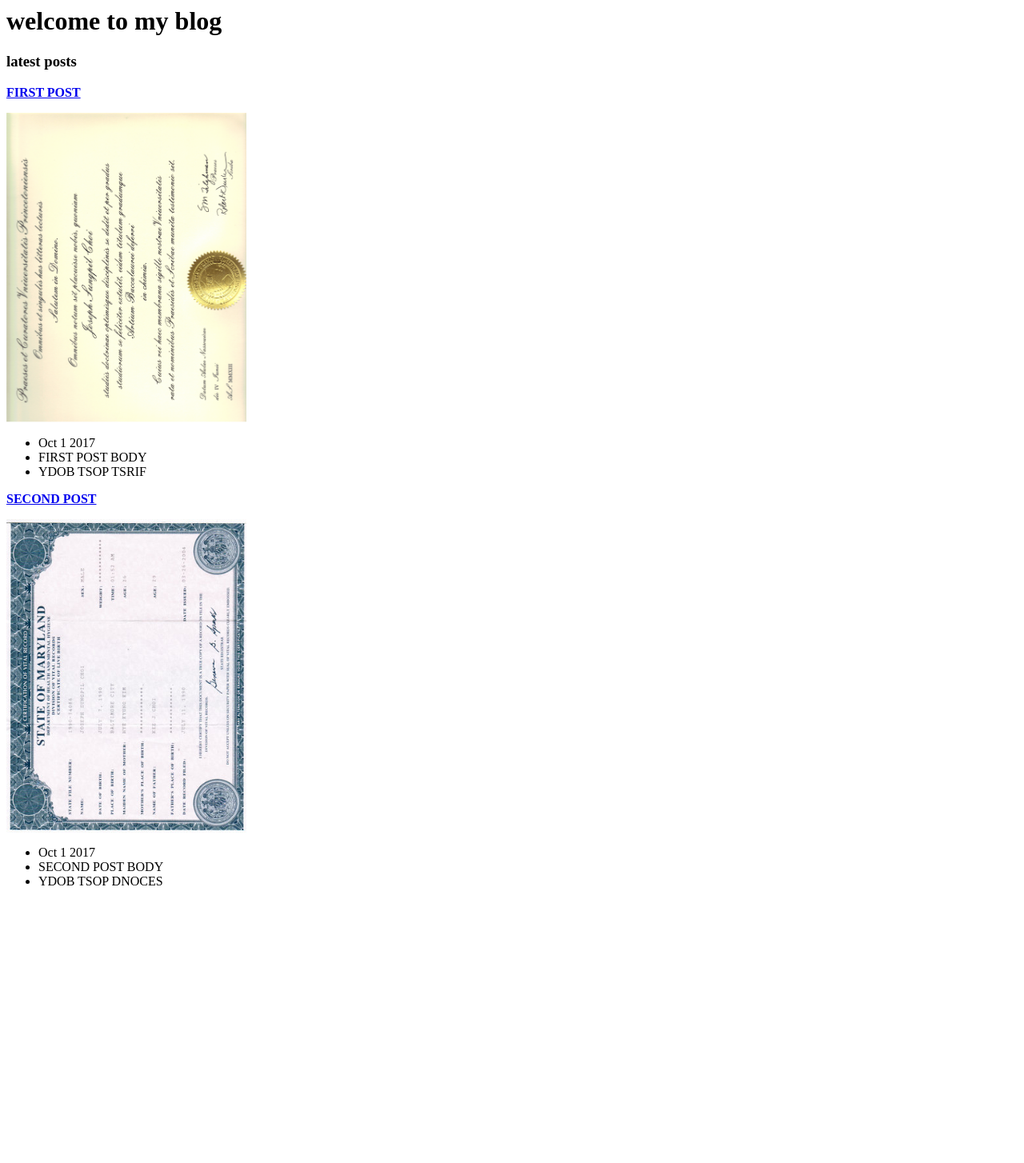
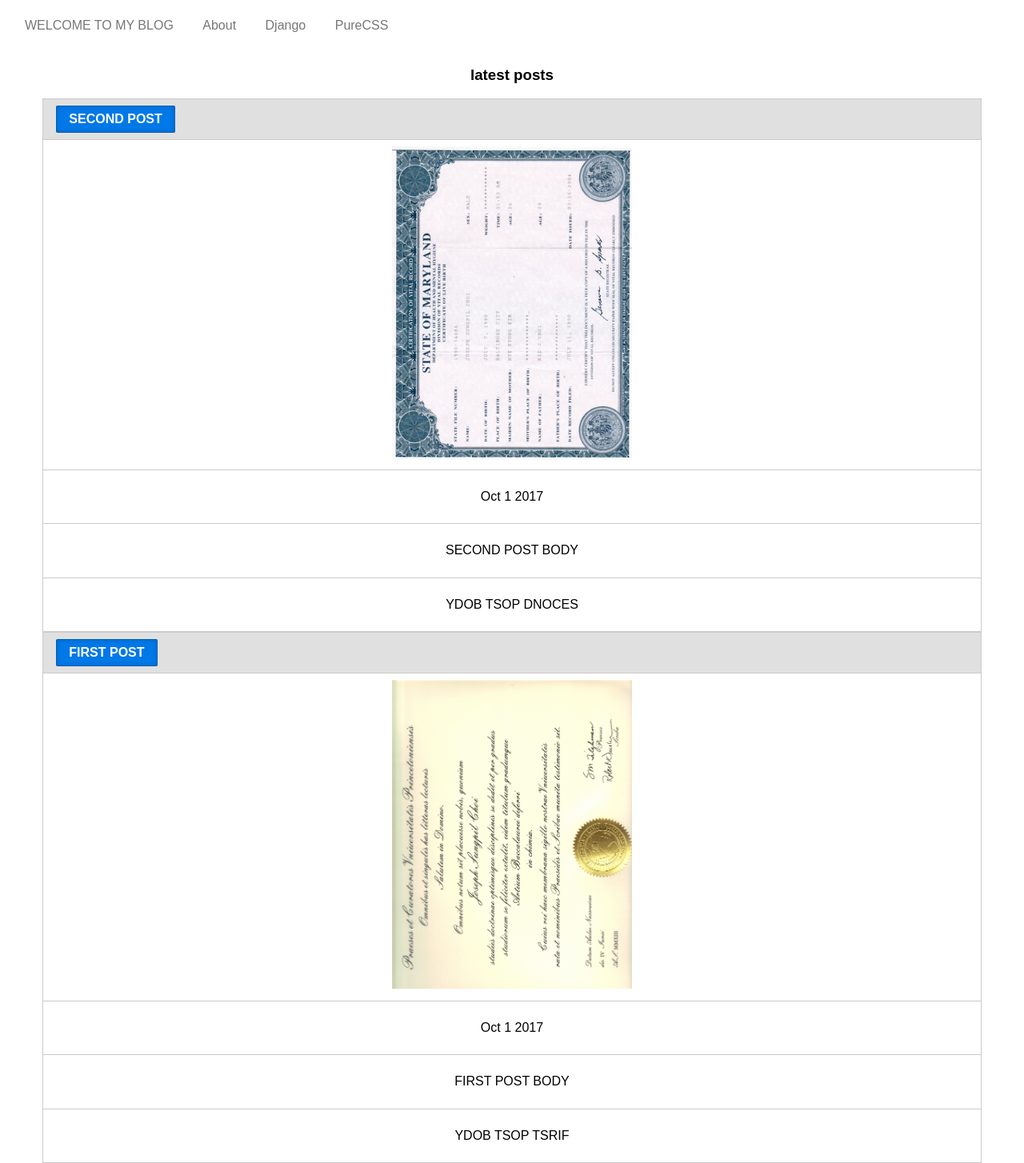
Before and after one commit to chousemath/django-blog, a Django app: page / in a window 1280 px wide. Shown: the whole page at 80% size. Before the commit the page ends 1107 px from the top, so only its background shows below. Run offline with Django 3.2, Linux system fonts and the light colour scheme; data comes from the database, SQL or seed files in the repository; some libraries are stand-ins or nearby versions.

Commit message:
added purecss and about page

```diff
--- a/joblog/urls.py
+++ b/joblog/urls.py
@@ -22,5 +22,6 @@
 urlpatterns = [
     url(r'^admin/', admin.site.urls),
     url(r'^posts/(?P<post_id>[0-9]+)/$', views.show, name='show'),
+    url(r'^about/', views.about, name='about'),
     url(r'^$', views.index, name="index"),
 ] + static(settings.MEDIA_URL, document_root=settings.MEDIA_ROOT)
--- a/posts/models.py
+++ b/posts/models.py
@@ -9,13 +9,13 @@
     def __str__(self):
         return self.title
 
-    def pub_date_formatted(self):
+    def pub_date_formatted(self) -> str:
         return self.pub_date.strftime('%b %e %Y')
 
-    def body_summary(self):
+    def body_summary(self) -> str:
         return self.body[:100]
 
-    def body_reverse(self):
+    def body_reverse(self) -> str:
         reversed_body = ''
         for c in self.body:
             reversed_body = c + reversed_body
--- /dev/null
+++ b/posts/templates/posts/about.html
@@ -0,0 +1 @@
+<h1>about page</h1>
--- a/posts/templates/posts/index.html
+++ b/posts/templates/posts/index.html
@@ -1,12 +1,66 @@
-<h1>welcome to my blog</h1>
+<!doctype html>
 
-<h3>latest posts</h3>
-{% for post in posts.all %}
-<p><b><a href="{% url 'show' post.id %}">{{ post.title }}</a></b></p>
-<img src="{{ post.image.url }}" style="max-width: 300px;" />
-<ul>
-  <li>{{ post.pub_date_formatted }}</li>
-  <li>{{ post.body_summary }}</li>
-  <li>{{ post.body_reverse }}</li>
-</ul>
-{% endfor %}
+<html lang="en">
+  <head>
+    <meta charset="utf-8">
+
+    <title>blog home</title>
+    <meta name="description" content="blog home">
+    <meta name="author" content="joseph">
+
+    <!--[if lt IE 9]>
+      <script src="https://cdnjs.cloudflare.com/ajax/libs/html5shiv/3.7.3/html5shiv.js"></script>
+    <![endif]-->
+    <link rel="stylesheet" href="https://unpkg.com/purecss@1.0.0/build/pure-min.css" integrity="sha384-nn4HPE8lTHyVtfCBi5yW9d20FjT8BJwUXyWZT9InLYax14RDjBj46LmSztkmNP9w" crossorigin="anonymous">
+  </head>
+
+  <body>
+
+    <div class="pure-menu pure-menu-horizontal" style="padding: 15px;">
+      <a href="{% url 'index' %}" class="pure-menu-heading pure-menu-link">Welcome to My Blog</a>
+      <ul class="pure-menu-list">
+        <li class="pure-menu-item"><a href="{% url 'about' %}" class="pure-menu-link">About</a></li>
+        <li class="pure-menu-item"><a href="https://www.djangoproject.com/" class="pure-menu-link">Django</a></li>
+        <li class="pure-menu-item"><a href="https://purecss.io/" class="pure-menu-link">PureCSS</a></li>
+      </ul>
+    </div>
+
+    <div class="pure-g">
+      <div class="pure-u-1-24"></div>
+      <div class="pure-u-22-24" style="text-align: center;">
+        <h3>latest posts</h3>
+        {% for post in posts.all %}
+
+          <table class="pure-table pure-table-horizontal" style="width: 100%;">
+            <thead>
+              <tr>
+                <th><a class="pure-button pure-button-active pure-button-primary" href="{% url 'show' post.id %}">{{ post.title }}</a></th>
+              </tr>
+            </thead>
+
+            <tbody>
+              <tr>
+                <td><img src="{{ post.image.url }}" style="max-width: 300px;" /></td>
+              </tr>
+
+              <tr>
+                <td><p>{{ post.pub_date_formatted }}</p></td>
+              </tr>
+
+              <tr>
+                <td><p>{{ post.body_summary }}</p></td>
+              </tr>
+
+              <tr>
+                <td><p>{{ post.body_reverse }}</p></td>
+              </tr>
+            </tbody>
+          </table>
+
+        {% endfor %}
+      </div>
+      <div class="pure-u-1-24"></div>
+    </div>
+
+  </body>
+</html>
--- a/posts/views.py
+++ b/posts/views.py
@@ -3,9 +3,12 @@
 # Create your views here.
 
 def index(request):
-    posts = models.Post.objects.order_by('pub_date')
+    posts = models.Post.objects.order_by('-pub_date')
     return render(request, 'posts/index.html', {'posts': posts})
 
 def show(request, post_id):
     post = get_object_or_404(models.Post, pk=post_id)
     return render(request, 'posts/show.html', {'post': post})
+
+def about(request):
+    return render(request, 'posts/about.html')
```
